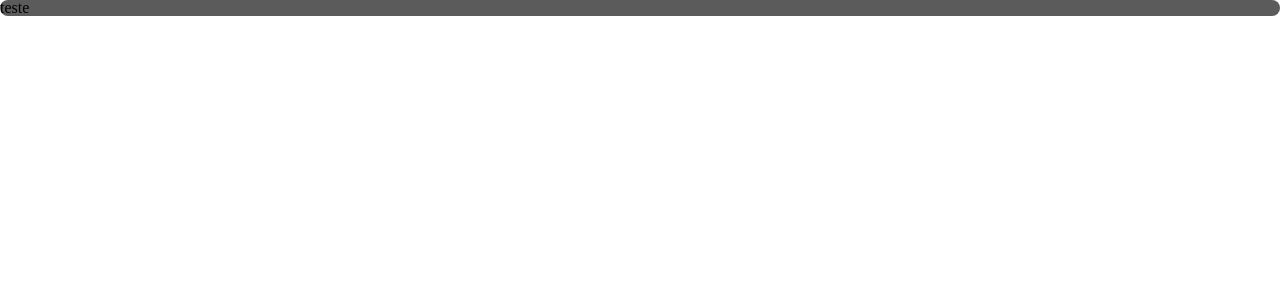
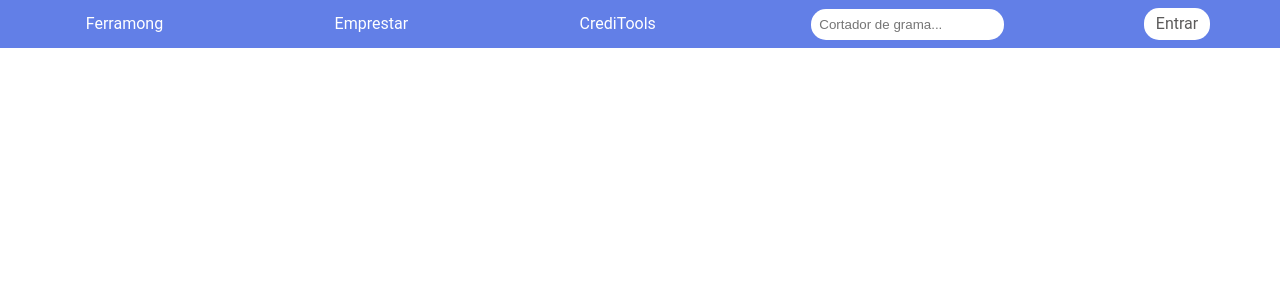
Before and after one commit to FerramONG/ferramong-portal, a React (Create React App) app: page / in a window 1280 px wide. Shown: the top 300 px of the page. Built offline with nearby package versions, Linux system fonts and the light colour scheme.

Commit message:
All itens placed,still not functional

```diff
--- a/src/App.tsx
+++ b/src/App.tsx
@@ -1,11 +1,11 @@
 import React from 'react';
 import './App.css';
-import ToolBox from './components/ToolBox';
+import Menu from './components/Menu';
 
 function App() {
   return (
     <div className="App">
-      <ToolBox/>
+      <Menu/>
     </div>
   );
 }
--- a/src/components/Menu/index.tsx
+++ b/src/components/Menu/index.tsx
@@ -1,8 +1,19 @@
 import React from 'react';
-import {Container} from './styles'
+import { Container, NavBar, Item, SearchBar,Login } from './styles'
 
 export default function Menu() {
     return (
-        <Container>teste</Container>
+        <Container>
+            <NavBar>
+                <Item>Ferramong</Item>
+                <Item>Emprestar</Item>
+                <Item>CrediTools</Item>
+                <SearchBar>
+                    <input type="text" placeholder="Cortador de grama..." />
+                    {/* <img src="search3.png" id="btnBusca" alt="Buscar" /> */}
+                </SearchBar>
+                <Login>Entrar</Login>
+            </NavBar>
+        </Container>
     )
 }
--- a/src/components/Menu/styles.tsx
+++ b/src/components/Menu/styles.tsx
@@ -1,6 +1,38 @@
 import styled from 'styled-components';
 
 export const Container = styled.div`
-    background-color: blue;
-    color:red;
+
 `;
+
+export const NavBar = styled.ol`
+    display:flex;
+    justify-content: space-around;
+    align-items: center;
+    height:3rem;
+    width:100%;
+    background-color: #627fe7;
+    font-family:'Roboto', sans-serif;
+    /* position:fixed; */
+`;
+
+export const Item = styled.li`
+    color:white;
+    padding:1rem;
+`;
+
+export const SearchBar = styled.div`
+    color:#5c5b5b;
+    input{
+        border-radius:15px;
+        border:none;
+        outline:none;
+        padding:0.5rem;
+    }
+`;
+
+export const Login = styled.div`
+    background-color: white;
+    color:#5c5b5b;
+    padding:0.5rem 0.75rem;
+    border-radius: 15px;
+`;
```
